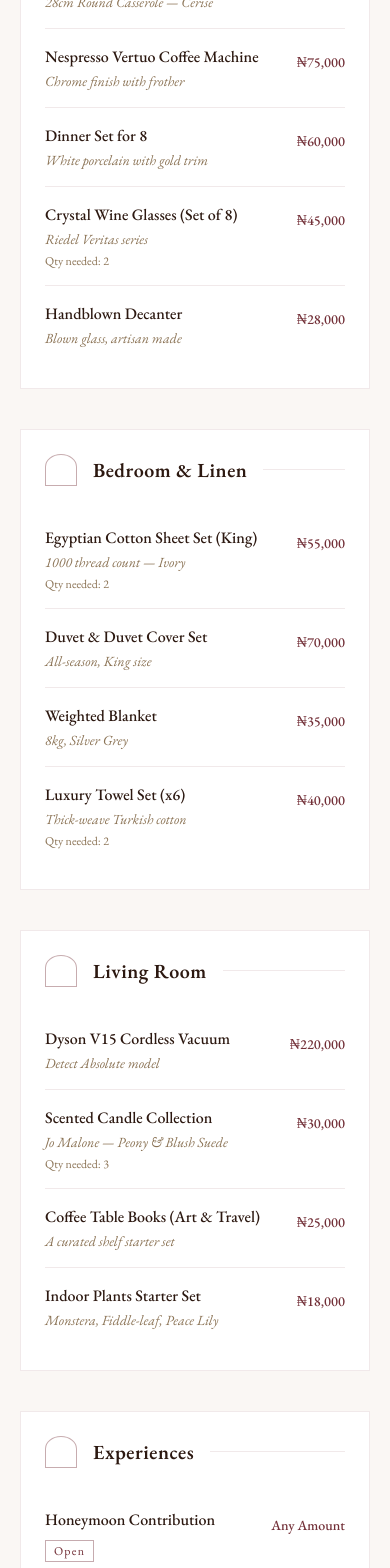
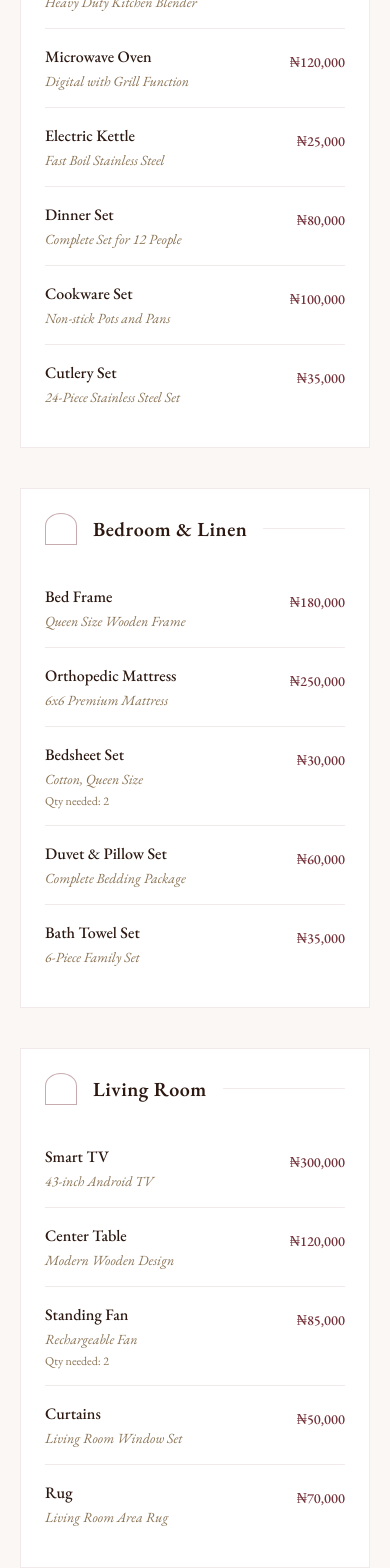
Before and after one commit to luwaden/blessing-dennis, a Next.js app: page /registry in a window 390 px wide. Shown: the part 1340-2908 px from the top of the page. Built offline with nearby package versions, Linux system fonts and the light colour scheme.

Commit message:
resgistry update

```diff
--- a/pages/hotels.js
+++ b/pages/hotels.js
@@ -183,7 +183,7 @@
             <SectionLabel label="Nearby Hotels" />
             <h2 className="font-script text-wine mt-3 text-4xl md:text-5xl">Rest Well, Celebrate Well</h2>
             <p className="font-garamond text-muted italic text-lg mt-3 max-w-xl mx-auto">
-              All hotels are within easy reach of the wedding venue on Victoria Island.
+              All hotels are within easy reach of the wedding venue at Abeokuta.
             </p>
           </div>
 
@@ -201,13 +201,11 @@
           <FleuronDivider className="mb-10" />
           <h3 className="font-script text-wine text-3xl md:text-4xl mb-4">Getting Around Lagos</h3>
           <p className="font-garamond text-muted text-base leading-relaxed mb-6">
-            We recommend booking a ride via Bolt or Uber for comfortable, air-conditioned travel around
-            Victoria Island. Most hotels also offer shuttle or concierge transport services.
-            For international guests, the closest airports are Murtala Muhammed International (MMIA) in
-            Ikeja and the domestic terminal.
+            We recommend booking a ride via Bolt or Uber for comfortable, air-conditioned to travel or explore around
+            Abeokuta.
           </p>
           <p className="font-garamond italic text-wine text-sm">
-            Please book your accommodation early — Lagos fills up fast for long weekends!
+            Please book your accommodation early — hotels might fills up fast for long weekends!
           </p>
           <FleuronDivider className="mt-10" />
         </div>
--- a/pages/index.js
+++ b/pages/index.js
@@ -4,6 +4,7 @@
 import HeroSlider from '../components/HeroSlider';
 import { SectionLabel, FleuronDivider, ArchDivider } from '../components/ArchDecor';
 import { wedding,venues } from '../config/wedding';
+import { bankDetails } from './registry';
 
 // Section cards data
 const sections = [
@@ -184,6 +185,43 @@
         </div>
       </section>
 
+         <section className="bg-white py-16 md:py-20 px-5">
+              <div className="max-w-2xl mx-auto">
+                <div className="text-center mb-10">
+                  <SectionLabel label="Bank Transfer" />
+                  <h2 className="font-script text-wine mt-3 text-4xl md:text-5xl">Cash Contributions</h2>
+                  <p className="font-garamond text-muted italic text-base mt-3 max-w-md mx-auto">
+                    If you prefer to gift us directly, kindly check our{" "}
+                    <Link href="/registry" className="text-wine underline">
+                      registry page
+                    </Link>.
+                  </p>
+                </div>
+
+                <div className="space-y-4">
+                  {bankDetails.map((b) => (
+                    <div
+                      key={b.bank}
+                      className="border border-wine border-opacity-20 p-6 flex flex-col sm:flex-row sm:items-center sm:justify-between gap-3"
+                    >
+                      <div>
+                        <p className="font-garamond text-xs tracking-[0.3em] uppercase text-wine opacity-70 mb-1">{b.bank}</p>
+                        <p className="font-garamond font-medium text-ink text-lg">{b.accountName}</p>
+                      </div>
+                      <div className="text-left sm:text-right">
+                        <p className="font-garamond text-xs text-muted tracking-wider mb-1">Account Number</p>
+                        <p className="font-garamond text-wine font-medium text-xl tracking-widest">{b.accountNumber}</p>
+                      </div>
+                    </div>
+                  ))}
+                </div>
+
+                <p className="font-garamond text-center italic text-muted text-sm mt-8">
+                  Please use your name as payment reference so we know to thank you!
+                </p>
+              </div>
+            </section>
+
       {/* ── Quote strip ───────────────────────────────────────── */}
       <section className="bg-parchment py-20 px-5 text-center">
         <div className="max-w-2xl mx-auto">
--- a/pages/our-story.js
+++ b/pages/our-story.js
@@ -84,7 +84,7 @@
                 <div className="aspect-[3/4]">
                   {/* eslint-disable-next-line @next/next/no-img-element */}
                   <img
-                    src="https://images.unsplash.com/photo-1507003211169-0a1dd7228f2d?w=600&q=80"
+                    src="https://res.cloudinary.com/dergk96ic/image/upload/v1761650699/Gemini_Generated_Image_8go2748go2748go2_iel77r.png"
                     alt={wedding.groom.firstName}
                     className="w-full h-full object-cover"
                   />
--- a/pages/registry.js
+++ b/pages/registry.js
@@ -7,52 +7,61 @@
   {
     category: 'Kitchen & Dining',
     items: [
-      { name: 'KitchenAid Stand Mixer', note: 'Artisan Series — Empire Red', price: '₦180,000', qty: 1, claimed: 0 },
-      { name: 'Le Creuset Dutch Oven', note: '28cm Round Casserole — Cerise', price: '₦95,000', qty: 1, claimed: 0 },
-      { name: 'Nespresso Vertuo Coffee Machine', note: 'Chrome finish with frother', price: '₦75,000', qty: 1, claimed: 0 },
-      { name: 'Dinner Set for 8', note: 'White porcelain with gold trim', price: '₦60,000', qty: 1, claimed: 0 },
-      { name: 'Crystal Wine Glasses (Set of 8)', note: 'Riedel Veritas series', price: '₦45,000', qty: 2, claimed: 0 },
-      { name: 'Handblown Decanter', note: 'Blown glass, artisan made', price: '₦28,000', qty: 1, claimed: 0 },
+      { name: 'Gas Cooker', note: '4 or 5 Burner Standing Cooker', price: '₦250,000', qty: 1, claimed: 0 },
+      { name: 'Blender', note: 'Heavy Duty Kitchen Blender', price: '₦80,000', qty: 1, claimed: 0 },
+      { name: 'Microwave Oven', note: 'Digital with Grill Function', price: '₦120,000', qty: 1, claimed: 0 },
+      { name: 'Electric Kettle', note: 'Fast Boil Stainless Steel', price: '₦25,000', qty: 1, claimed: 0 },
+      { name: 'Dinner Set', note: 'Complete Set for 12 People', price: '₦80,000', qty: 1, claimed: 0 },
+      { name: 'Cookware Set', note: 'Non-stick Pots and Pans', price: '₦100,000', qty: 1, claimed: 0 },
+      { name: 'Cutlery Set', note: '24-Piece Stainless Steel Set', price: '₦35,000', qty: 1, claimed: 0 },
     ],
   },
+
   {
     category: 'Bedroom & Linen',
     items: [
-      { name: 'Egyptian Cotton Sheet Set (King)', note: '1000 thread count — Ivory', price: '₦55,000', qty: 2, claimed: 0 },
-      { name: 'Duvet & Duvet Cover Set', note: 'All-season, King size', price: '₦70,000', qty: 1, claimed: 0 },
-      { name: 'Weighted Blanket', note: '8kg, Silver Grey', price: '₦35,000', qty: 1, claimed: 0 },
-      { name: 'Luxury Towel Set (x6)', note: 'Thick-weave Turkish cotton', price: '₦40,000', qty: 2, claimed: 0 },
+      { name: 'Bed Frame', note: 'Queen Size Wooden Frame', price: '₦180,000', qty: 1, claimed: 0 },
+      { name: 'Orthopedic Mattress', note: '6x6 Premium Mattress', price: '₦250,000', qty: 1, claimed: 0 },
+      { name: 'Bedsheet Set', note: 'Cotton, Queen Size', price: '₦30,000', qty: 2, claimed: 0 },
+      { name: 'Duvet & Pillow Set', note: 'Complete Bedding Package', price: '₦60,000', qty: 1, claimed: 0 },
+      { name: 'Bath Towel Set', note: '6-Piece Family Set', price: '₦35,000', qty: 1, claimed: 0 },
     ],
   },
+
   {
     category: 'Living Room',
     items: [
-      { name: 'Dyson V15 Cordless Vacuum', note: 'Detect Absolute model', price: '₦220,000', qty: 1, claimed: 0 },
-      { name: 'Scented Candle Collection', note: 'Jo Malone — Peony & Blush Suede', price: '₦30,000', qty: 3, claimed: 0 },
-      { name: 'Coffee Table Books (Art & Travel)', note: 'A curated shelf starter set', price: '₦25,000', qty: 1, claimed: 0 },
-      { name: 'Indoor Plants Starter Set', note: 'Monstera, Fiddle-leaf, Peace Lily', price: '₦18,000', qty: 1, claimed: 0 },
+      { name: 'Smart TV', note: '43-inch Android TV', price: '₦300,000', qty: 1, claimed: 0 },
+      { name: 'Center Table', note: 'Modern Wooden Design', price: '₦120,000', qty: 1, claimed: 0 },
+      { name: 'Standing Fan', note: 'Rechargeable Fan', price: '₦85,000', qty: 2, claimed: 0 },
+      { name: 'Curtains', note: 'Living Room Window Set', price: '₦50,000', qty: 1, claimed: 0 },
+      { name: 'Rug', note: 'Living Room Area Rug', price: '₦70,000', qty: 1, claimed: 0 },
     ],
   },
+
   {
-    category: 'Experiences',
+    category: 'Household Essentials',
     items: [
-      { name: 'Honeymoon Contribution', note: 'Maldives — any amount appreciated 💛', price: 'Any Amount', qty: null, claimed: 0, open: true },
-      { name: 'Date Night Fund', note: 'Help us keep the romance alive', price: 'Any Amount', qty: null, claimed: 0, open: true },
-      { name: 'Fine Dining Experience', note: 'Dinner at Nok by Alara, Lagos', price: '₦60,000', qty: 2, claimed: 0 },
+      { name: 'Washing Machine', note: 'Automatic Front Load', price: '₦350,000', qty: 1, claimed: 0 },
+      { name: 'Refrigerator', note: 'Double Door Fridge', price: '₦450,000', qty: 1, claimed: 0 },
+      { name: 'Generator Contribution', note: 'Support our home power setup', price: 'Any Amount', qty: null, claimed: 0, open: true },
+      { name: 'Water Dispenser', note: 'Hot and Cold', price: '₦80,000', qty: 1, claimed: 0 },
+      { name: 'Household Shopping Fund', note: 'Help us purchase daily essentials', price: 'Any Amount', qty: null, claimed: 0, open: true },
     ],
   },
+
   {
     category: 'Home Setup',
     items: [
-      { name: 'Robot Vacuum Cleaner', note: 'iRobot Roomba j7+', price: '₦180,000', qty: 1, claimed: 0 },
-      { name: 'Air Purifier', note: 'Dyson Pure Cool — Large rooms', price: '₦150,000', qty: 1, claimed: 0 },
-      { name: 'Premium Blender', note: 'Vitamix A3500', price: '₦120,000', qty: 1, claimed: 0 },
-      { name: 'Instant Pot Duo 7-in-1', note: '6 Quart — perfect for jollof!', price: '₦55,000', qty: 1, claimed: 0 },
+      { name: 'Inverter System Contribution', note: 'Support our backup power solution', price: 'Any Amount', qty: null, claimed: 0, open: true },
+      { name: 'Air Conditioner', note: '1.5HP Split Unit', price: '₦400,000', qty: 1, claimed: 0 },
+      { name: 'Pressing Iron', note: 'Steam Iron', price: '₦25,000', qty: 1, claimed: 0 },
+      { name: 'Home Furnishing Fund', note: 'Support our home setup journey', price: 'Any Amount', qty: null, claimed: 0, open: true },
     ],
   },
 ];
 
-const bankDetails = [
+export const bankDetails = [
   { bank: 'UBA', accountName: 'Ayodeji Dennis Oluwatunla', accountNumber: '2074017708' },
   { bank: 'Sterling Bank', accountName: 'Blessing Oluwaseun Obafemi', accountNumber: '0067961114' },
 ];
```
